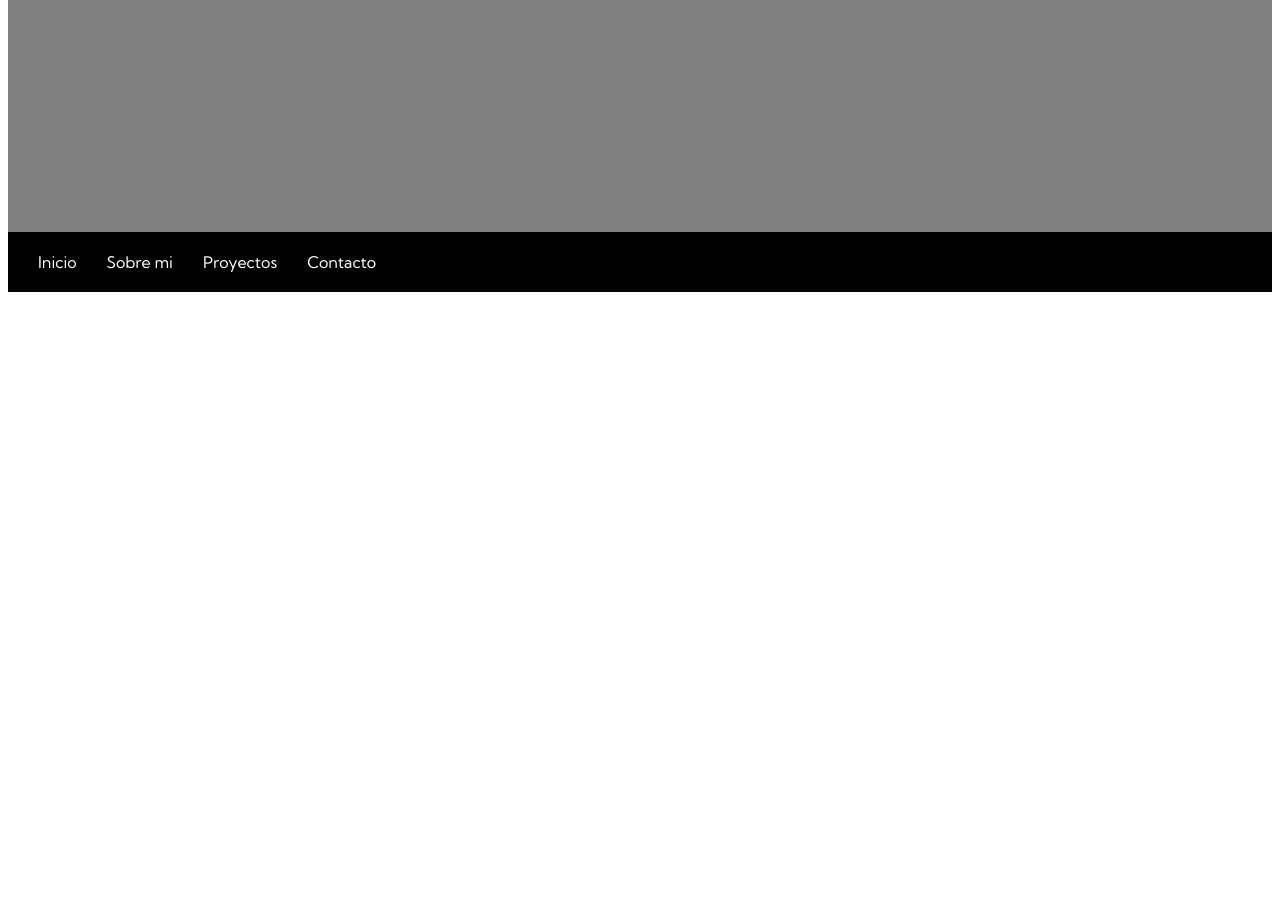
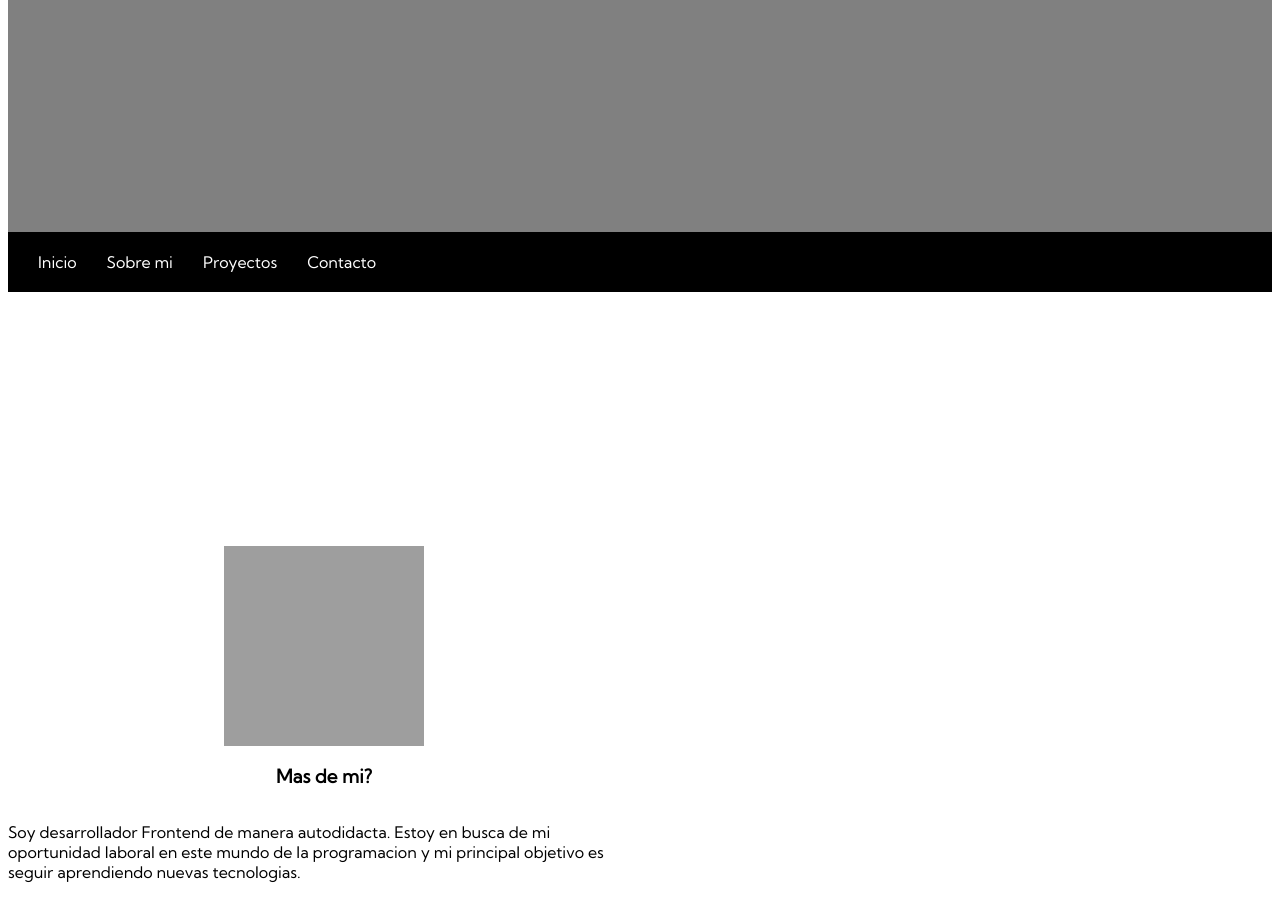
Before and after one commit to Innolize/portfolio, a Gatsby site: page / in a window 1280 px wide. Shown: the part 576-1496 px from the top of the page. Before the commit the page ends 876 px from the top, so only its background shows below. Built offline with nearby package versions, Linux system fonts and the light colour scheme; Gatsby itself is replaced by a stand-in of ours; grey boxes are pictures that could not be loaded.

Commit message:
se crea InfoPersonal

```diff
--- /dev/null
+++ b/src/componentes/InfoPersonal.jsx
@@ -0,0 +1,55 @@
+import React from 'react'
+import styled from 'styled-components'
+
+const ContenedorInfoPersonal = styled.div`
+    display: flex;
+    justify-content:center;
+    align-items: center;
+    width: 100%;
+    height: 100vh;
+    padding: 30px 0px 30px 0px;
+`
+
+const InfoPersonal = () => {
+    return (
+        <ContenedorInfoPersonal>
+            <Carta></Carta>
+            <Estadisticas></Estadisticas>
+        </ContenedorInfoPersonal>
+    )
+}
+
+export default InfoPersonal
+
+
+const ContenedorCarta = styled.div`
+    display: flex;
+    justify-content:center;
+    align-items: center;
+    flex-direction: column;
+    width: 100%;
+`
+
+const Carta = () => {
+    return (
+        <ContenedorCarta>
+            <img style={{ height: 200 }} src="https://picsum.photos/600/600" alt="test"></img>
+            <h3>Mas de mi?</h3>
+            <p>Soy desarrollador Frontend de manera autodidacta. Estoy en busca de mi oportunidad laboral en este mundo de la programacion y
+                mi principal objetivo es seguir aprendiendo nuevas tecnologias.</p>
+        </ContenedorCarta>
+    )
+}
+
+const ContenedorEstadisticas = styled.div`
+    height: 120px;
+    width: 100%;
+`
+
+const Estadisticas = () => {
+    return (
+        <ContenedorEstadisticas>
+
+        </ContenedorEstadisticas>
+    )
+}
--- a/src/pages/index.js
+++ b/src/pages/index.js
@@ -2,7 +2,7 @@ import React from "react"
 import styled from 'styled-components'
 import Principal from '../componentes/Principal'
 import Header from "../componentes/Header"
-
+import InfoPersonal from '../componentes/InfoPersonal'
 
 const Contenedor = styled.div`
   font-family: Kumbh Sans;
@@ -13,6 +13,7 @@ export default function Home() {
     <Contenedor >
       <Principal />
       <Header />
+      <InfoPersonal></InfoPersonal>
     </Contenedor>
   )
 }
```
Also changed, not shown: src/componentes/Carta.jsx (deleted), src/componentes/Estadisticas.jsx (deleted).
